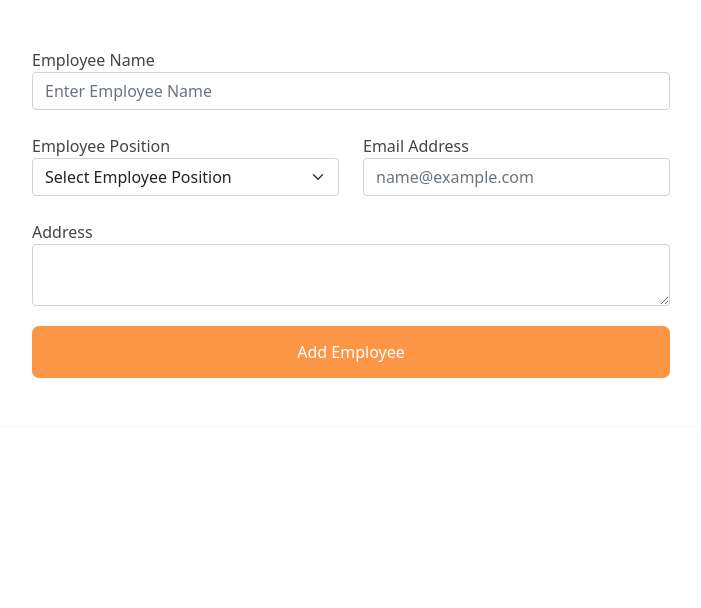
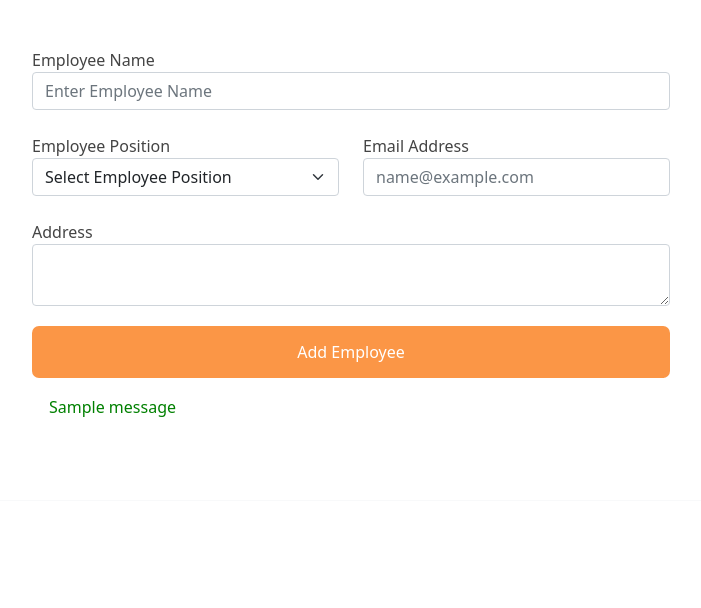
Before and after one commit to seanamir30/payroll, a Django app: page /employer/ in a window 1280 px wide. Shown: the part 127-735 px from the top of the page, without its empty margins (99-800 px from the left). Run offline with Django 3.2, Linux system fonts and the light colour scheme; one stand-in notice (Sample message) is shown; some libraries are stand-ins or nearby versions.

Commit message:
32323232232

```diff
--- a/app/static/app/htmlHead/employer.css
+++ b/app/static/app/htmlHead/employer.css
@@ -21,3 +21,6 @@
 .submitBar:hover {
   background-color: #ffa228;
 }
+.successEmployee{
+  color: green;
+}
--- a/app/templates/employer.html
+++ b/app/templates/employer.html
@@ -64,6 +64,13 @@
                         Address
                         <textarea class="form-control" rows=2 name="address" required></textarea>
                             <button type="submit" class="submitBar">Add Employee</button>
+                            {% if messages %}
+                                {% for message in messages %}
+                                    <div class="alert {{ message.tags }} alert-dismissible successEmployee" role="alert">
+                                        {{ message }}
+                                    </div>
+                                {% endfor %}
+                            {% endif %}
 
                     </form>
                 </div>
--- a/app/views.py
+++ b/app/views.py
@@ -58,6 +58,7 @@ def add_employee_form_submit(request):
 
     #save the entire stuff
     employee_info.save()
+    messages.success(request, 'Successfully added the employee!')
 
     ##if form.is_valid():
       #  messages.success(request, 'Successfully added the employee!')
```
Also changed, not shown: db.sqlite3.
